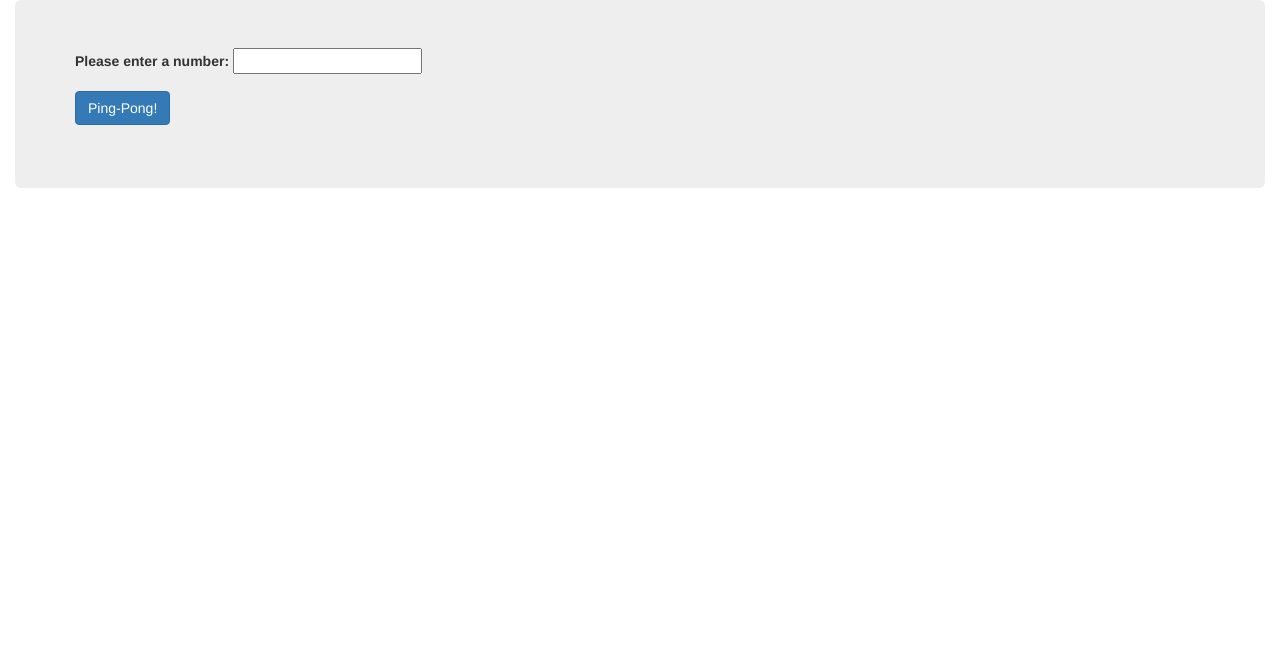
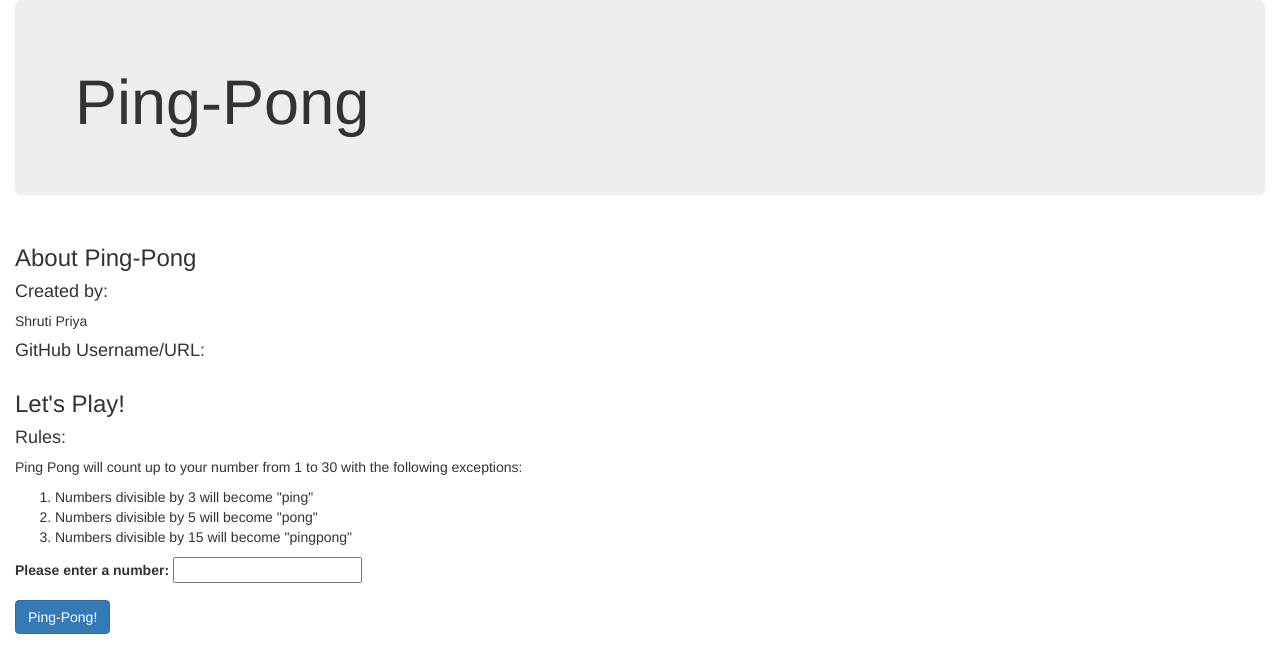
Before and after one commit to Shruti1808/Ping--Pong-Project-, a plain HTML site: page index.html in a window 1280 px wide. Drawn offline with nearby package versions, Linux system fonts and the light colour scheme.

Commit message:
add form contents to index.html

```diff
--- a/index.html
+++ b/index.html
@@ -11,20 +11,46 @@
 <body>
   <div class="container-fluid">
     <div class="jumbotron">
+      <h1>Ping-Pong</h1>
+    </div>
+    <div class="row">
+      <div class="col-sm-4">
+        <div id="sidebar">
+          <h3>About Ping-Pong</h3>
+          <h4>Created by:</h4>
+          <p>Shruti Priya</p>
+          <h4>GitHub Username/URL:</h4>
+          <a href="https://github.com/Shruti1808/Ping--Pong-Project-.git"></a>
+
+        </div>
+
+      </div>
+
+    </div>
 
     <form id="ping-pong">
+      <h3>Let's Play!</h3>
+      <h4>Rules:</h4>
+      <p>Ping Pong will count up to your number from 1 to 30 with the following exceptions:</p>
+      <ol>
+        <li>Numbers divisible by 3 will become "ping"</li>
+        <li>Numbers divisible by 5 will become "pong"</li>
+        <li>Numbers divisible by 15 will become "pingpong"</li>
+      </ol>
       <div class="form-group">
-          <label for="numberInput">Please enter a number: </label>
-          <input type="number" name="ping-pong">
+        <label for="numberInput"><strong>Please enter a number: </strong></label>
+        <input type="number" name="ping-pong" value="1-30">
       </div>
       <button type="submit" class= "btn btn-primary">Ping-Pong!</button>
     </form>
-      <div class="output">
+
+
+    <div class="output" >
       <p>
         <span id= "result"></span>
       </p>
     </div>
-    </div>
+
   </div>
 
 </body>
--- a/js/scripts.js
+++ b/js/scripts.js
@@ -0,0 +1,31 @@
+// <!......Business logic starts here....!>
+var numberList =[1 ,2 ,3, 4, 5, 6, 7, 8, 9, 10, 11,12, 13 ,14, 15,16, 17, 18 ,19 ,20, 21, 22, 23, 24, 25,26,27,28,29,30];
+
+var pingPong =function(number){
+ var resultArray = [];
+ for (i=0 ; i <= numberList.length; i++){
+  if((i% 3)=== 0){
+    resultArray
+  }
+
+
+
+
+ }
+}
+
+
+
+
+
+
+
+
+
+
+
+
+
+
+
+// <!......User interface logic starts here....!>
```
Also changed, not shown: 1 other file. Lines whose indentation alone changed are shown as unchanged.
